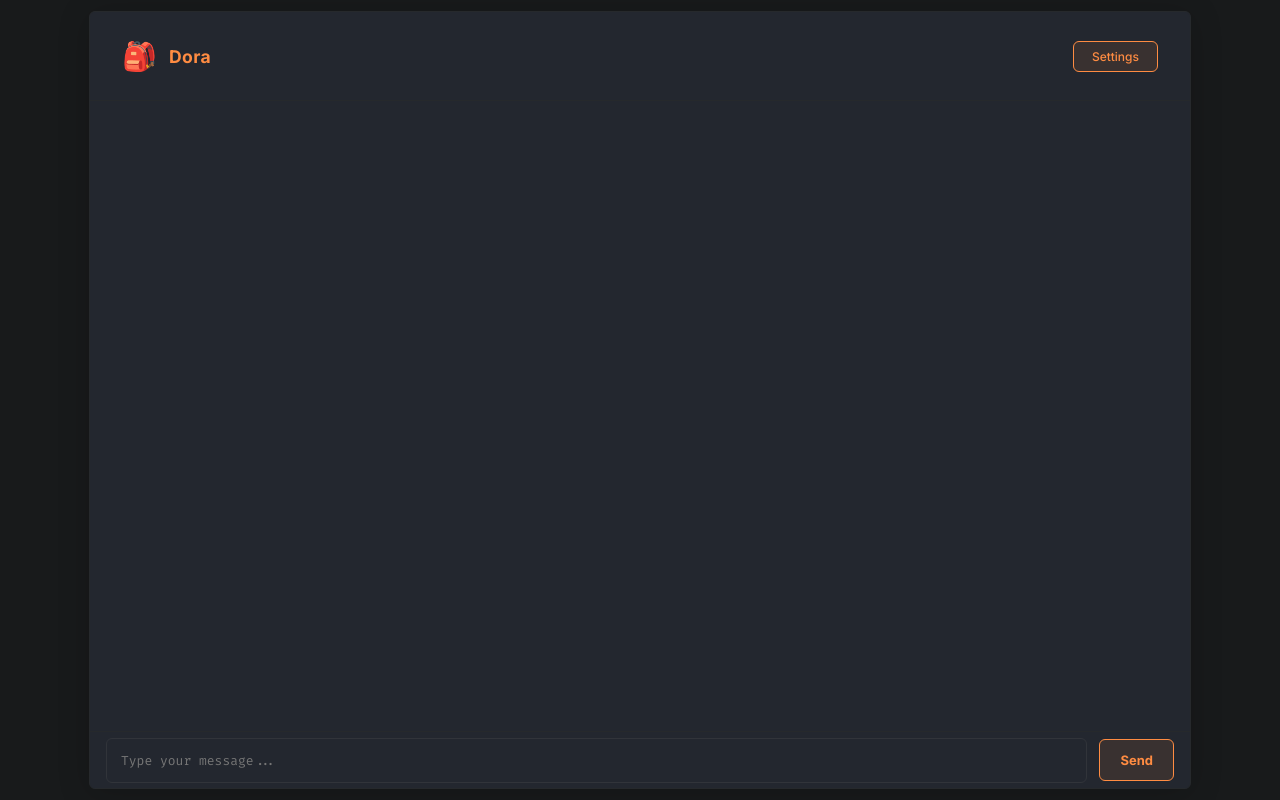
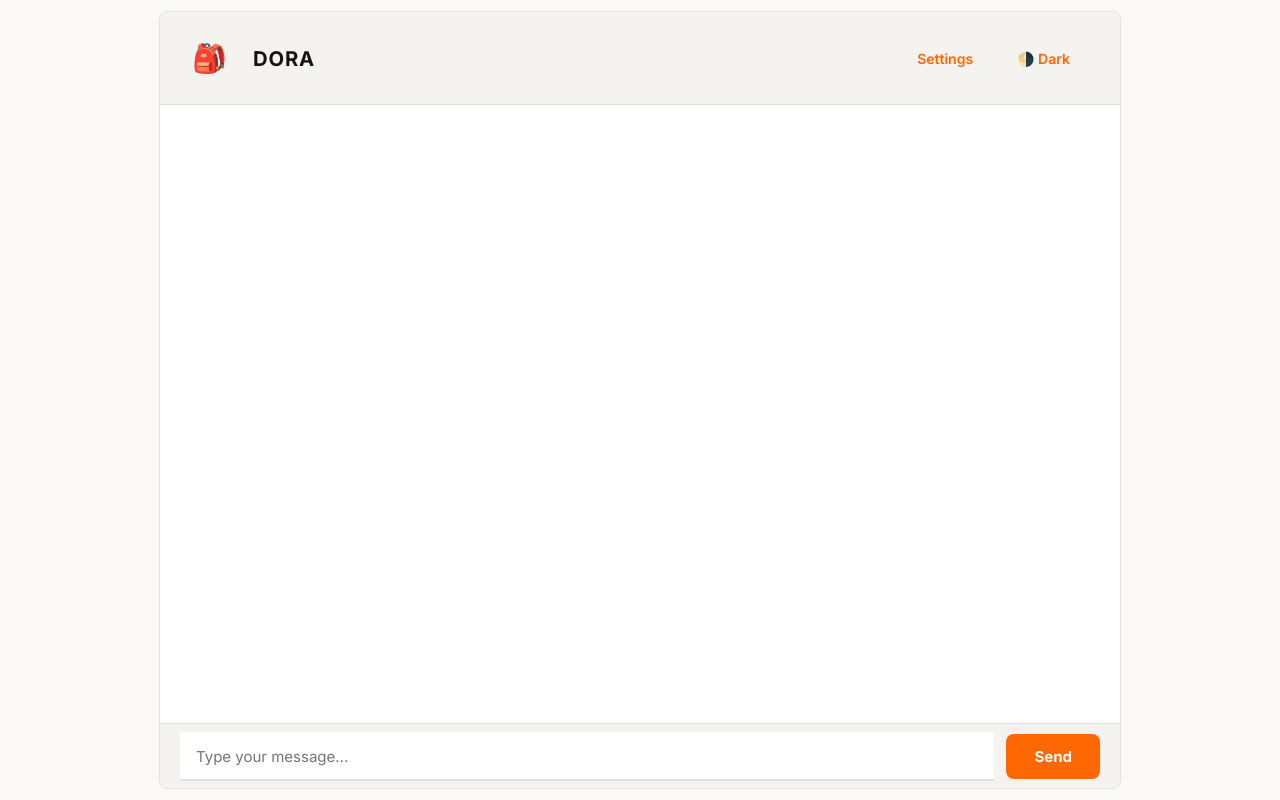
Before and after one commit to tonkaTruc/Dora, a Flask app: page /chat-ui in a window 1280 px wide. Run offline with Flask 3, Linux system fonts and the light colour scheme.

Commit message:
updated ui with light/dark switch

```diff
--- a/dora/ui/templates/chat.html
+++ b/dora/ui/templates/chat.html
@@ -3,27 +3,46 @@
 <head>
 <meta charset="UTF-8">
 <title>Dora – Chat with Persona</title>
-<link rel="stylesheet" href="{{ url_for('static', filename='css/dora-dark-overhaul.css') }}">
-<!-- Use Inter for UI, Fira Code for messages -->
-<link href="https://fonts.googleapis.com/css2?family=Inter:wght@400;500;700&family=Fira+Code&display=swap" rel="stylesheet">
+<meta name="viewport" content="width=device-width, initial-scale=1">
+<link href="https://fonts.googleapis.com/css2?family=Inter:wght@400;600;700&display=swap" rel="stylesheet">
 <style>
 :root {
-    --bg-main: #181A1B;
-    --bg-secondary: #23272F;
-    --surface: #23272F;
-    --surface-hover: #282C34;
-    --border: #31343A;
-    --divider: #26292C;
-    --text-main: #EFF0F3;
-    --text-secondary: #B3B7BC;
-    --accent: #FF8C42;
-    --accent-light: #FFA868;
-    --accent-bg: rgba(255, 140, 66, 0.10);
-    --radius: 6px;
-    --font-size: 13px;
+    /* Orange accent is the same for both themes */
+    --accent: #FF6700;
+    --accent-dark: #CC5200;
+    --accent-light: #FF944D;
+    --accent-bg: rgba(255, 103, 0, 0.12);
+    --radius: 8px;
+    --font-size: 15px;
     --font-family-ui: 'Inter', 'Segoe UI', Arial, sans-serif;
-    --font-family-mono: 'Fira Code', monospace;
 }
+
+/* DARK THEME VARIABLES */
+body,
+body.theme-dark {
+    --bg-main: #141313;
+    --bg-secondary: #1A1918;
+    --surface: #181716;
+    --surface-hover: #22201e;
+    --border: #232222;
+    --divider: #232222;
+    --text-main: #F5F3EF;
+    --text-secondary: #8a8884;
+}
+
+/* LIGHT THEME VARIABLES */
+body.theme-light {
+    --bg-main: #FAF9F6;
+    --bg-secondary: #F5F3EF;
+    --surface: #FFFFFF;
+    --surface-hover: #F7F6F4;
+    --border: #E2E1E0;
+    --divider: #DEDCD9;
+    --text-main: #1A120B;
+    --text-secondary: #544E45;
+}
+
+/* Base styles */
 html, body {
     height: 100%;
     margin: 0;
@@ -31,8 +50,9 @@ html, body {
     background: var(--bg-main);
     color: var(--text-main);
     font-size: var(--font-size);
+    box-sizing: border-box;
     letter-spacing: 0.01em;
-    box-sizing: border-box;
+    transition: background 0.28s, color 0.18s;
 }
 body {
     min-height: 100vh;
@@ -42,86 +62,129 @@ body {
     align-items: stretch;
     padding: 0;
 }
+
+/* Metro-inspired scrollbar */
+body, .messages {
+    scrollbar-width: thin;
+    scrollbar-color: var(--accent) var(--surface);
+}
+body::-webkit-scrollbar,
+.messages::-webkit-scrollbar {
+    width: 12px;
+    background: var(--surface);
+}
+body::-webkit-scrollbar-track,
+.messages::-webkit-scrollbar-track {
+    background: var(--surface);
+    border-radius: var(--radius);
+}
+body::-webkit-scrollbar-thumb,
+.messages::-webkit-scrollbar-thumb {
+    background: var(--accent);
+    border-radius: var(--radius);
+    border: 2px solid var(--surface);
+    min-height: 32px;
+    transition: background 0.2s;
+}
+body::-webkit-scrollbar-thumb:hover,
+.messages::-webkit-scrollbar-thumb:hover {
+    background: var(--accent-dark);
+}
+body::-webkit-scrollbar-corner,
+.messages::-webkit-scrollbar-corner {
+    background: var(--surface);
+}
+
+/* Main chat container */
 .chat-container {
     background: var(--surface);
     width: 98vw;
-    max-width: 1100px;
+    max-width: 960px;
     height: 97vh;
     margin: auto;
     display: flex;
     flex-direction: column;
     border-radius: var(--radius);
-    box-shadow: 0 4px 32px 0 rgba(0,0,0,0.18);
+    border: 1.5px solid var(--border);
     overflow: hidden;
-    border: 1.5px solid var(--divider);
 }
+
+/* Top bar */
 .top-panel {
     display: flex;
     align-items: center;
     justify-content: space-between;
-    padding: 16px 32px;
+    padding: 18px 32px;
     background: var(--bg-secondary);
     border-bottom: 1.5px solid var(--divider);
     min-height: 56px;
+    gap: 12px;
 }
 .top-panel .logo-emoji {
     font-size: 28px;
-    margin-right: 12px;
+    margin-right: 14px;
 }
 .top-panel .title-text {
     font-size: 1.35em;
-    font-weight: 600;
-    color: var(--accent);
-    letter-spacing: 0.02em;
+    font-weight: 700;
+    color: var(--text-main);
+    letter-spacing: 0.04em;
     flex: 1;
+    text-transform: uppercase;
+}
+.top-panel .config-buttons {
+    display: flex;
+    gap: 8px;
 }
 .top-panel .config-buttons button {
+    background: none;
+    color: var(--accent);
+    border: none;
+    border-radius: var(--radius);
+    font-size: 14px;
+    font-family: var(--font-family-ui);
+    font-weight: 600;
+    padding: 7px 18px;
+    cursor: pointer;
+    transition: background 0.18s, color 0.18s;
+}
+.top-panel .config-buttons button:hover,
+.top-panel .config-buttons button:focus {
     background: var(--accent-bg);
-    color: var(--accent);
-    border: 1.5px solid var(--accent);
-    border-radius: var(--radius);
-    font-size: 12px;
-    font-family: var(--font-family-ui);
-    font-weight: 500;
-    padding: 7px 18px;
-    margin-left: 8px;
-    cursor: pointer;
-    transition: background 0.15s, color 0.15s, border-color 0.15s;
+    color: var(--accent-light);
+    outline: none;
 }
-.top-panel .config-buttons button:hover {
-    background: var(--accent);
-    color: var(--bg-main);
-    border-color: var(--accent-light);
-}
+
+/* Messages area */
 .messages {
     flex: 1 1 auto;
-    padding: 24px 42px 24px 42px;
+    padding: 28px 48px 24px 48px;
     overflow-y: auto;
     background: var(--surface);
     display: flex;
     flex-direction: column;
-    gap: 9px;
+    gap: 14px;
 }
 .message {
-    font-family: var(--font-family-mono);
-    font-size: 13px;
-    line-height: 1.5;
-    max-width: 70%;
+    font-size: 15px;
+    line-height: 1.65;
+    max-width: 66%;
     margin: 0;
-    padding: 12px 18px;
+    padding: 14px 20px;
     border-radius: var(--radius) var(--radius) var(--radius) 0;
-    box-shadow: 0 1.5px 6px 0 rgba(0,0,0,0.07);
     word-break: break-word;
     white-space: pre-wrap;
-    transition: background 0.15s;
-    border: 1px solid transparent;
+    border: 1.5px solid transparent;
+    background: var(--bg-secondary);
+    color: var(--text-main);
+    transition: background 0.15s, color 0.15s;
 }
 .user {
-    background: var(--accent);
-    color: var(--bg-main);
+    background: var(--accent-bg);
+    color: var(--accent);
     align-self: flex-end;
     border-bottom-right-radius: 0;
-    border: 1.5px solid var(--accent-light);
+    border: 1.5px solid var(--accent);
 }
 .bot {
     background: var(--surface-hover);
@@ -130,74 +193,135 @@ body {
     border-bottom-left-radius: 0;
     border: 1.5px solid var(--divider);
 }
+
+/* Input area */
 .input-area {
     display: flex;
     border-top: 1.5px solid var(--divider);
     background: var(--bg-secondary);
-    padding: 0 16px 0 16px;
-    min-height: 56px;
+    padding: 0 20px;
+    min-height: 64px;
     align-items: center;
     gap: 12px;
 }
 .input-area input {
     flex: 1;
-    padding: 13px 14px;
-    border: 1.5px solid var(--border);
-    border-radius: var(--radius);
+    padding: 15px 16px 13px 16px;
+    border: none;
+    border-bottom: 2.5px solid var(--border);
+    border-radius: 0;
     background: var(--surface);
     color: var(--text-main);
-    font-size: 13px;
-    font-family: var(--font-family-mono);
+    font-size: 15px;
+    font-family: var(--font-family-ui);
     outline: none;
     margin: 0;
-    transition: border-color 0.15s;
+    transition: border-color 0.18s, background 0.18s, color 0.18s;
 }
 .input-area input:focus {
-    border-color: var(--accent);
+    border-bottom: 2.5px solid var(--accent);
+    background: var(--surface-hover);
 }
 .input-area button {
-    padding: 12px 20px;
+    padding: 13px 28px;
     border-radius: var(--radius);
-    border: 1.5px solid var(--accent);
-    background: var(--accent-bg);
-    color: var(--accent);
-    font-size: 13px;
-    font-weight: 600;
+    border: none;
+    background: var(--accent);
+    color: #fff;
+    font-size: 15px;
+    font-weight: 700;
     font-family: var(--font-family-ui);
     cursor: pointer;
-    transition: background 0.15s, color 0.15s, border-color 0.15s;
+    transition: background 0.15s, color 0.15s;
+    box-shadow: none;
 }
-.input-area button:hover {
+.input-area button:hover,
+.input-area button:focus {
+    background: var(--accent-dark);
+    color: var(--bg-main);
+}
+
+/* Toast notification (hidden by default) */
+.toast {
+    position: fixed;
+    bottom: 32px;
+    left: 50%;
+    transform: translateX(-50%);
     background: var(--accent);
-    color: var(--bg-main);
-    border-color: var(--accent-light);
+    color: #fff;
+    font-size: 15px;
+    font-weight: 600;
+    padding: 16px 36px;
+    border-radius: var(--radius);
+    opacity: 0;
+    pointer-events: none;
+    transition: opacity 0.3s;
+    z-index: 1001;
 }
+.toast.visible { opacity: 1; pointer-events: auto; }
+
+/* Responsive adjustments */
 @media (max-width: 900px) {
     .chat-container { max-width: 100vw; width: 100vw; }
     .messages { padding: 14px 4vw 14px 4vw; }
     .top-panel { padding: 12px 8px; }
     .input-area { padding: 0 6px; }
 }
+@media (max-width: 600px) {
+    .messages { padding: 6vw 2vw 6vw 2vw; }
+    .chat-container { min-height: 100vh; }
+    .top-panel { min-height: 44px; }
+}
 </style>
 </head>
 <body>
 <div class="chat-container">
     <div class="top-panel">
-        <span class="logo-emoji">🎒</span>
+        <span class="logo-emoji" aria-label="Dora Logo">🎒</span>
         <span class="title-text">Dora</span>
         <div class="config-buttons">
-            <button onclick="openSettings()">Settings</button>
+            <button onclick="openSettings()" aria-label="Settings">Settings</button>
+            <button id="theme-toggle" aria-label="Toggle light/dark theme">🌗 Theme</button>
         </div>
     </div>
-    <div id="messages" class="messages"></div>
+    <div id="messages" class="messages" aria-live="polite" role="log"></div>
     <div class="input-area">
-        <input id="user-input" type="text" placeholder="Type your message..." autocomplete="off" />
-        <button onclick="sendMessage()">Send</button>
+        <input id="user-input" type="text" placeholder="Type your message..." autocomplete="off" aria-label="Message input" />
+        <button onclick="sendMessage()" aria-label="Send message">Send</button>
     </div>
 </div>
+<div id="toast" class="toast" role="alert"></div>
 <script>
 const messagesDiv = document.getElementById("messages");
 const userInput = document.getElementById("user-input");
+const toast = document.getElementById("toast");
+const themeToggle = document.getElementById("theme-toggle");
+
+// Theme logic
+function setTheme(theme) {
+    document.body.classList.remove('theme-dark', 'theme-light');
+    document.body.classList.add('theme-' + theme);
+    localStorage.setItem('dora-theme', theme);
+    themeToggle.textContent = theme === 'dark' ? '🌗 Light' : '🌗 Dark';
+}
+function toggleTheme() {
+    const current = document.body.classList.contains('theme-light') ? 'light' : 'dark';
+    const next = current === 'dark' ? 'light' : 'dark';
+    setTheme(next);
+}
+// On load, set theme
+(function() {
+    const stored = localStorage.getItem('dora-theme');
+    if (stored === 'light' || stored === 'dark') {
+        setTheme(stored);
+    } else {
+        // Auto-detect preference
+        const prefersDark = window.matchMedia && window.matchMedia('(prefers-color-scheme: dark)').matches;
+        setTheme(prefersDark ? 'dark' : 'light');
+    }
+})();
+themeToggle.onclick = toggleTheme;
+
 window.onload = () => {
     const saved = localStorage.getItem("chatHistory");
     if (saved) messagesDiv.innerHTML = saved;
@@ -206,7 +330,7 @@ function saveHistory() {
     localStorage.setItem("chatHistory", messagesDiv.innerHTML);
 }
 function openSettings() {
-    alert("Settings panel coming soon!");
+    showToast("Settings panel coming soon!");
 }
 function addMessage(text, sender) {
     const msgDiv = document.createElement("div");
@@ -238,6 +362,7 @@ async function sendMessage() {
     } catch (e) {
         messagesDiv.removeChild(typingDiv);
         addMessage("Error: Could not connect to server.", "bot");
+        showToast("Network error. Please try again.");
     }
 }
 userInput.addEventListener("keydown", e => {
@@ -246,6 +371,11 @@ userInput.addEventListener("keydown", e => {
         sendMessage();
     }
 });
+function showToast(msg) {
+    toast.textContent = msg;
+    toast.classList.add("visible");
+    setTimeout(() => toast.classList.remove("visible"), 2200);
+}
 </script>
 </body>
 </html>
```
